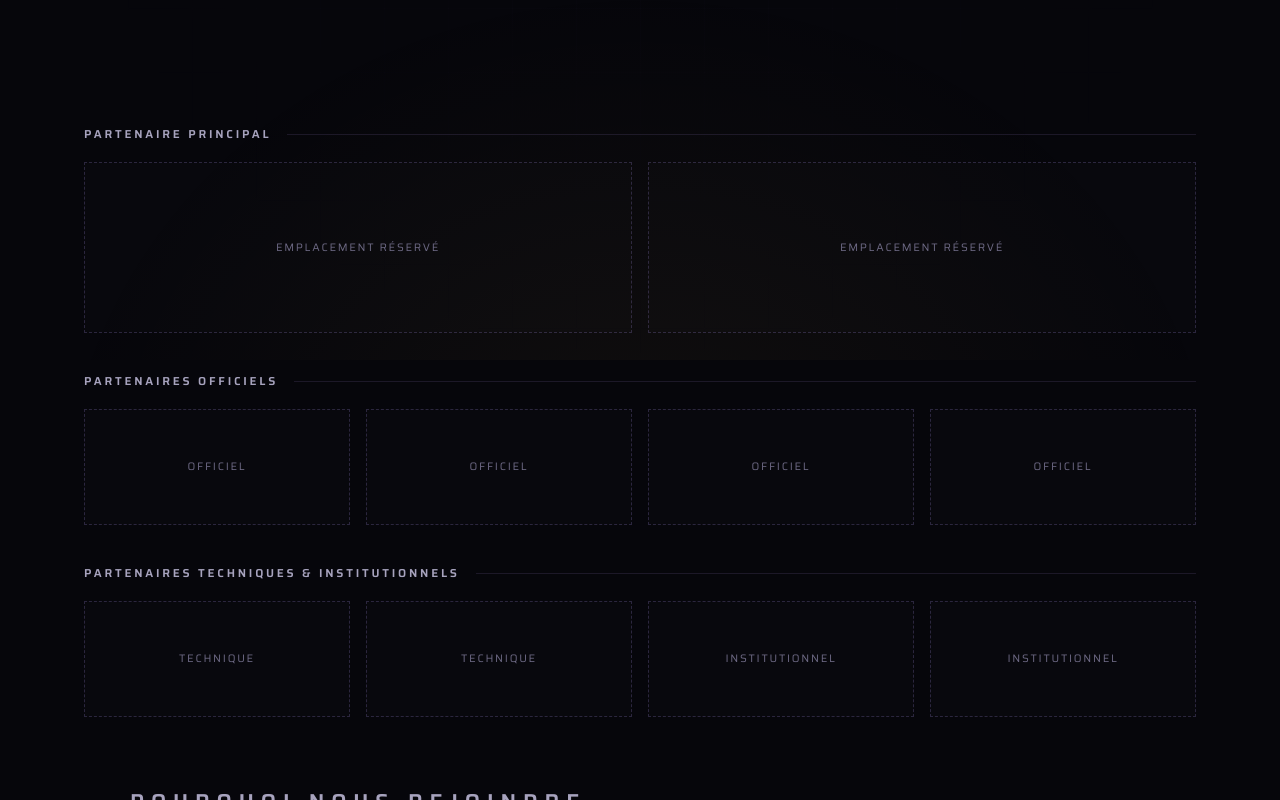
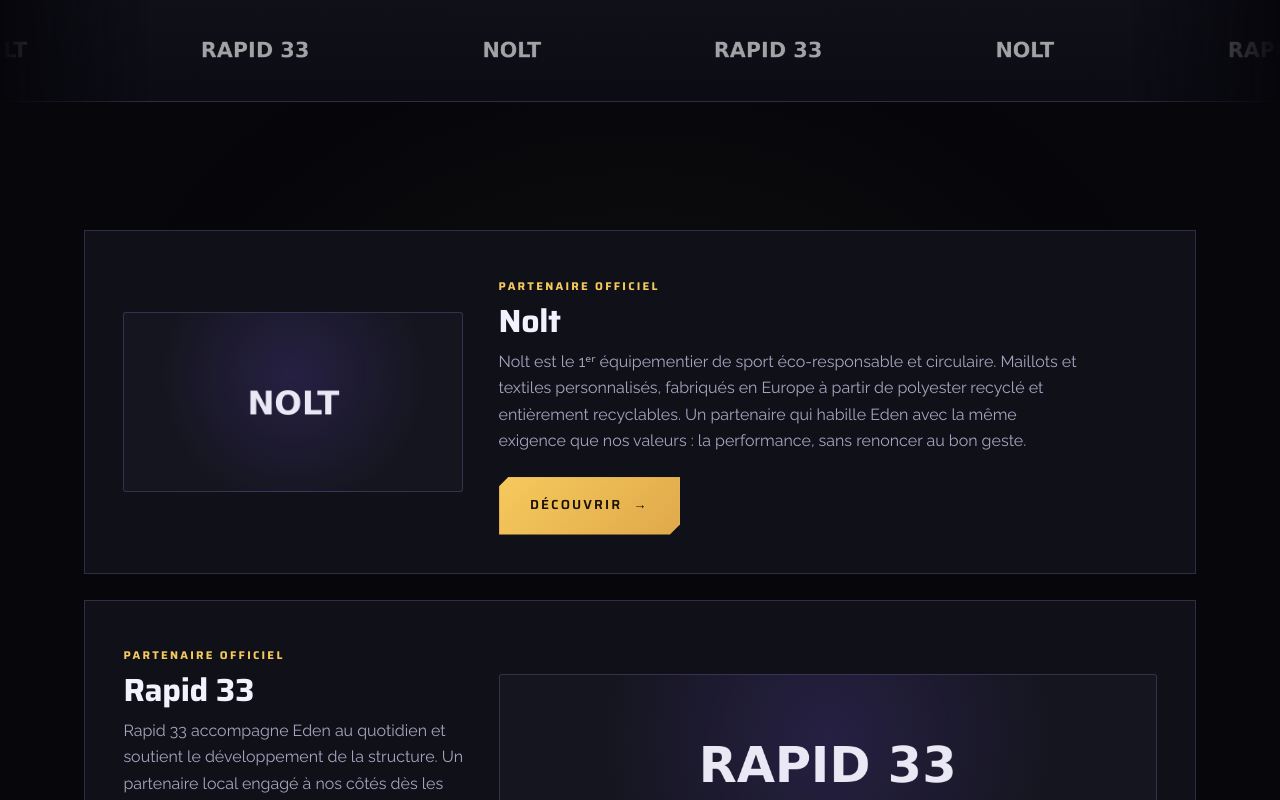
Before and after one commit to Kirito160302/eden-esport-web, a Next.js app: page /partenaires in a window 1280 px wide. Shown: the part 440-1240 px from the top of the page. Built offline with nearby package versions, Linux system fonts and the light colour scheme; no server answers.

Commit message:
Page Actualites - Page Partenaires - Bandeau + blocs

```diff
--- a/src/app/globals.css
+++ b/src/app/globals.css
@@ -860,3 +860,40 @@
 .jp-ad img{width:100%;height:100%;object-fit:contain;padding:1rem}
 .jp-ad--empty{border-style:dashed;color:var(--muted-2);font-size:.82rem;letter-spacing:.04em;text-transform:uppercase;cursor:default}
 .jp-ad--empty:hover{transform:none;border-color:var(--line-2)}
+
+/* =====================================================================
+   PAGE PARTENAIRES — bandeau défilant + blocs
+   ===================================================================== */
+/* --- bandeau défilant --- */
+.pt-marquee{position:relative;overflow:hidden;border-top:1px solid var(--line-2);border-bottom:1px solid var(--line-2);
+  background:linear-gradient(180deg,var(--surface),var(--bg-3));padding:1.6rem 0;
+  -webkit-mask-image:linear-gradient(90deg,transparent,#000 12%,#000 88%,transparent);mask-image:linear-gradient(90deg,transparent,#000 12%,#000 88%,transparent)}
+.pt-marquee-track{display:flex;align-items:center;gap:clamp(2.5rem,6vw,5rem);width:max-content;animation:ptScroll 32s linear infinite}
+.pt-marquee:hover .pt-marquee-track{animation-play-state:paused}
+.pt-marquee-item{flex:none;display:grid;place-items:center;height:52px}
+.pt-marquee-item img{max-height:52px;max-width:180px;width:auto;object-fit:contain;filter:grayscale(1) brightness(1.6);opacity:.62;transition:filter .3s,opacity .3s}
+.pt-marquee-item:hover img{filter:none;opacity:1}
+.pt-logo-text{font-family:var(--f-display);font-weight:800;font-size:1.5rem;letter-spacing:.02em;color:var(--muted);white-space:nowrap;text-transform:uppercase;transition:color .3s}
+.pt-marquee-item:hover .pt-logo-text{color:var(--lavender)}
+@keyframes ptScroll{from{transform:translateX(0)}to{transform:translateX(-25%)}}
+@media(prefers-reduced-motion:reduce){.pt-marquee-track{animation:none;justify-content:center;flex-wrap:wrap}}
+
+/* --- blocs partenaires --- */
+.pt-list{display:flex;flex-direction:column;gap:1.6rem}
+.pt-block{display:grid;grid-template-columns:340px 1fr;gap:2.2rem;align-items:center;
+  border:1px solid var(--line-2);background:var(--surface);padding:clamp(1.6rem,3vw,2.6rem);
+  transition:border-color .35s,transform .35s}
+.pt-block:hover{border-color:var(--line-3);transform:translateY(-3px)}
+.pt-block--rev .pt-block-logo{order:2}
+.pt-block-logo{position:relative;display:grid;place-items:center;min-height:180px;border:1px solid var(--line-2);border-radius:var(--r);
+  background:radial-gradient(circle at 50% 35%,rgba(125,92,255,.16),transparent 65%),var(--surface-2);padding:1.8rem}
+.pt-block-logo-img{max-width:100%;max-height:120px;width:auto;object-fit:contain}
+.pt-block-logo .pt-logo-text{font-size:clamp(1.6rem,3vw,2.2rem);color:var(--text)}
+.pt-block-body h2{font-family:var(--f-display);font-size:clamp(1.5rem,3vw,2rem);font-weight:700;margin:.4rem 0 .7rem}
+.pt-block-body p{color:var(--muted);font-size:1rem;line-height:1.65;margin-bottom:1.4rem;max-width:60ch}
+.pt-tier{display:inline-block;font-family:var(--f-display);font-size:.7rem;font-weight:700;letter-spacing:.2em;text-transform:uppercase;color:var(--gold)}
+@media(max-width:820px){
+  .pt-block,.pt-block--rev{grid-template-columns:1fr}
+  .pt-block--rev .pt-block-logo{order:0}
+  .pt-block-logo{min-height:150px}
+}
--- a/src/app/partenaires/page.tsx
+++ b/src/app/partenaires/page.tsx
@@ -1,29 +1,75 @@
 import type { Metadata } from "next";
 import Link from "next/link";
 import { PageHero, SectionHead } from "@/components/ui";
+import { PARTNERS } from "@/lib/partners-data";
+import PartnerLogo from "@/components/PartnerLogo";
 
 export const metadata: Metadata = { title: "Partenaires" };
 
+const tierLabel: Record<string, string> = {
+  principal: "Partenaire principal",
+  officiel: "Partenaire officiel",
+  technique: "Partenaire technique",
+};
+
 export default function PartenairesPage() {
+  // le bandeau défile en boucle : on double la liste pour un défilement sans couture
+  const marquee = [...PARTNERS, ...PARTNERS, ...PARTNERS, ...PARTNERS];
+
   return (
     <>
       <PageHero
         crumbs={[{ label: "Accueil", href: "/" }, { label: "Partenaires" }]}
         eyebrow="Ils construisent Eden" eyebrowGold title="Nos partenaires"
-        lead="Eden avance entouré de partenaires qui partagent sa vision. Ces emplacements attendent les structures qui écriront cette histoire avec nous."
+        lead="Eden avance entouré de partenaires qui partagent sa vision. Découvrez celles et ceux qui écrivent cette histoire avec nous."
       />
+
+      {/* BANDEAU DÉFILANT */}
+      <div className="pt-marquee" aria-label="Nos partenaires">
+        <div className="pt-marquee-track">
+          {marquee.map((p, i) => (
+            <span className="pt-marquee-item" key={i} aria-hidden={i >= PARTNERS.length}>
+              <PartnerLogo name={p.name} logo={p.logo} />
+            </span>
+          ))}
+        </div>
+      </div>
+
+      {/* BLOCS PARTENAIRES */}
       <section className="section"><div className="wrap">
-        <div className="partner-cat"><span className="k">Partenaire principal</span><div className="partner-row p-principal"><div className="p-slot">Emplacement réservé</div><div className="p-slot">Emplacement réservé</div></div></div>
-        <div className="partner-cat"><span className="k">Partenaires officiels</span><div className="partner-row p-officiels"><div className="p-slot">Officiel</div><div className="p-slot">Officiel</div><div className="p-slot">Officiel</div><div className="p-slot">Officiel</div></div></div>
-        <div className="partner-cat"><span className="k">Partenaires techniques & institutionnels</span><div className="partner-row p-techniques"><div className="p-slot">Technique</div><div className="p-slot">Technique</div><div className="p-slot">Institutionnel</div><div className="p-slot">Institutionnel</div></div></div>
-        <div style={{ marginTop: "3rem" }}>
+        <div className="pt-list">
+          {PARTNERS.map((p, i) => (
+            <article className={"pt-block" + (i % 2 ? " pt-block--rev" : "")} key={p.name}>
+              <div className="pt-block-logo">
+                <PartnerLogo name={p.name} logo={p.logo} imgClass="pt-block-logo-img" />
+              </div>
+              <div className="pt-block-body">
+                {p.tier && <span className="pt-tier">{tierLabel[p.tier]}</span>}
+                <h2>{p.name}</h2>
+                <p>{p.description}</p>
+                {p.url ? (
+                  <a href={p.url} target="_blank" rel="noopener noreferrer" className="btn btn--gold">
+                    Découvrir<span className="arw">→</span>
+                  </a>
+                ) : (
+                  <span className="btn btn--ghost btn--sm" style={{ opacity: 0.6, cursor: "default" }}>Site à venir</span>
+                )}
+              </div>
+            </article>
+          ))}
+        </div>
+
+        {/* POURQUOI NOUS REJOINDRE */}
+        <div style={{ marginTop: "4rem" }}>
           <SectionHead eyebrow="Pourquoi nous rejoindre" title="Devenir partenaire d'Eden" />
           <div className="grid-3">
             <div className="panel"><h3>Visibilité</h3><p>Une marque premium et une communauté engagée, en ligne et lors de nos événements.</p></div>
             <div className="panel"><h3>Impact local</h3><p>Des actions concrètes auprès des jeunes et des territoires, porteuses de sens.</p></div>
             <div className="panel"><h3>Partenariat sur mesure</h3><p>Naming, technique, institutionnel : un dispositif adapté à vos objectifs.</p></div>
           </div>
-          <div style={{ textAlign: "center", marginTop: "2.4rem" }}><Link href="/contact" className="btn btn--gold">Devenir partenaire<span className="arw">→</span></Link></div>
+          <div style={{ textAlign: "center", marginTop: "2.4rem" }}>
+            <Link href="/contact" className="btn btn--gold">Devenir partenaire<span className="arw">→</span></Link>
+          </div>
         </div>
       </div></section>
     </>
--- /dev/null
+++ b/src/components/PartnerLogo.tsx
@@ -0,0 +1,18 @@
+"use client";
+
+import { useState } from "react";
+
+/**
+ * Affiche le logo du partenaire. Si l'image n'existe pas encore
+ * (ou ne charge pas), on retombe proprement sur le nom en toutes
+ * lettres — jamais d'image cassée.
+ */
+export default function PartnerLogo({
+  name, logo, imgClass, textClass,
+}: { name: string; logo?: string; imgClass?: string; textClass?: string }) {
+  const [failed, setFailed] = useState(false);
+  if (logo && !failed) {
+    return <img src={logo} alt={name} className={imgClass} onError={() => setFailed(true)} />;
+  }
+  return <span className={"pt-logo-text " + (textClass || "")}>{name}</span>;
+}
--- /dev/null
+++ b/src/lib/partners-data.ts
@@ -0,0 +1,40 @@
+// ============================================================
+//  PARTENAIRES D'EDEN
+//  ------------------------------------------------------------
+//  Pour ajouter / modifier un partenaire :
+//   1. Dépose son logo dans  public/partners/  (PNG ou SVG, fond
+//      transparent de préférence). Ex : public/partners/nolt.png
+//   2. Renseigne "logo" avec le chemin  "/partners/nolt.png".
+//      Si tu laisses logo vide (""), le nom s'affiche en toutes
+//      lettres (aucune image cassée).
+//   3. "url" = le site du partenaire (bouton « Découvrir »).
+//   4. "tier" = "principal" | "officiel" | "technique"
+// ============================================================
+export type Partner = {
+  name: string;
+  logo?: string;        // ex: "/partners/nolt.png" (vide = affiche le nom)
+  url?: string;         // site du partenaire (bouton Découvrir)
+  tier?: "principal" | "officiel" | "technique";
+  description: string;  // présentation affichée à côté du grand logo
+};
+
+export const PARTNERS: Partner[] = [
+  {
+    name: "Nolt",
+    logo: "/partners/nolt.png",
+    url: "https://www.wearenolt.com/",
+    tier: "officiel",
+    description:
+      "Nolt est le 1ᵉʳ équipementier de sport éco-responsable et circulaire. Maillots et textiles personnalisés, fabriqués en Europe à partir de polyester recyclé et entièrement recyclables. Un partenaire qui habille Eden avec la même exigence que nos valeurs : la performance, sans renoncer au bon geste.",
+  },
+  {
+    name: "Rapid 33",
+    logo: "/partners/rapid33.png",
+    // TODO Enzo : mets ici le vrai site de Rapid 33 (bouton « Découvrir »).
+    url: "",
+    tier: "officiel",
+    description:
+      "Rapid 33 accompagne Eden au quotidien et soutient le développement de la structure. Un partenaire local engagé à nos côtés dès les premières heures du projet.",
+    // TODO Enzo : remplace cette description par la présentation exacte de Rapid 33.
+  },
+];
```
Also changed, not shown: public/partners/nolt.png (added), public/partners/rapid33.png (added).
